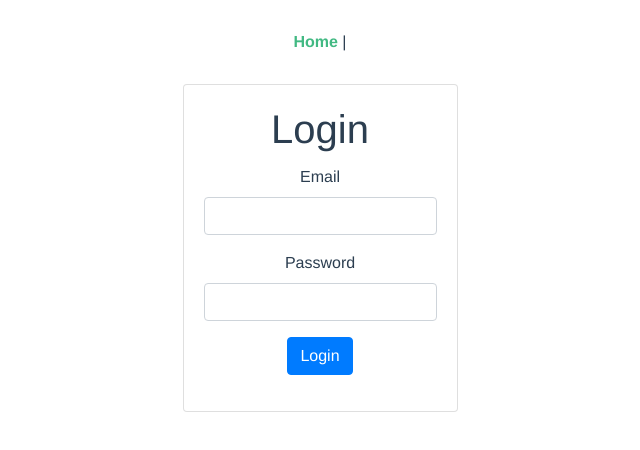
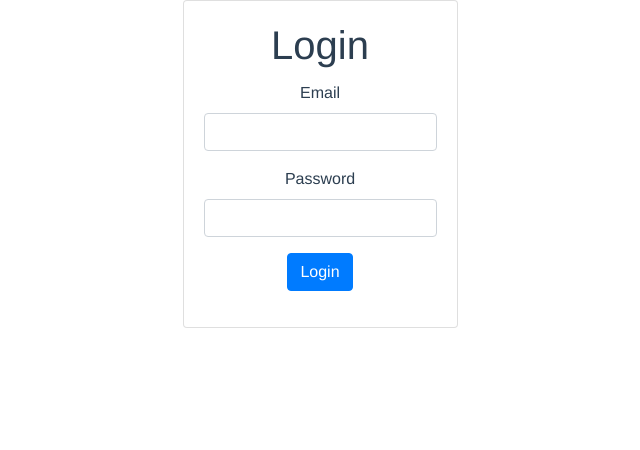
Before and after one commit to VictorDoom022/workflowSys, a Vue app: page / in a window 1280 px wide. Shown: the top 450 px of the page, without its empty margins (320-960 px from the left). Built offline with nearby package versions, Linux system fonts and the light colour scheme.

Commit message:
remove nav

```diff
--- a/src/App.vue
+++ b/src/App.vue
@@ -1,8 +1,5 @@
 <template>
   <div id="app">
-    <div id="nav">
-      <router-link to="/">Home</router-link> |
-    </div>
     <router-view/>
   </div>
 </template>
```
